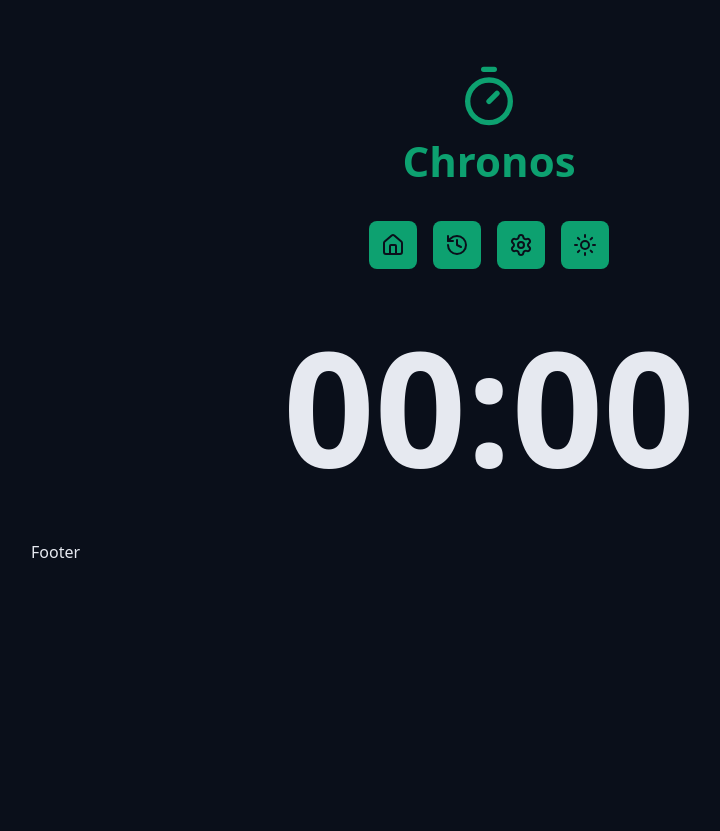
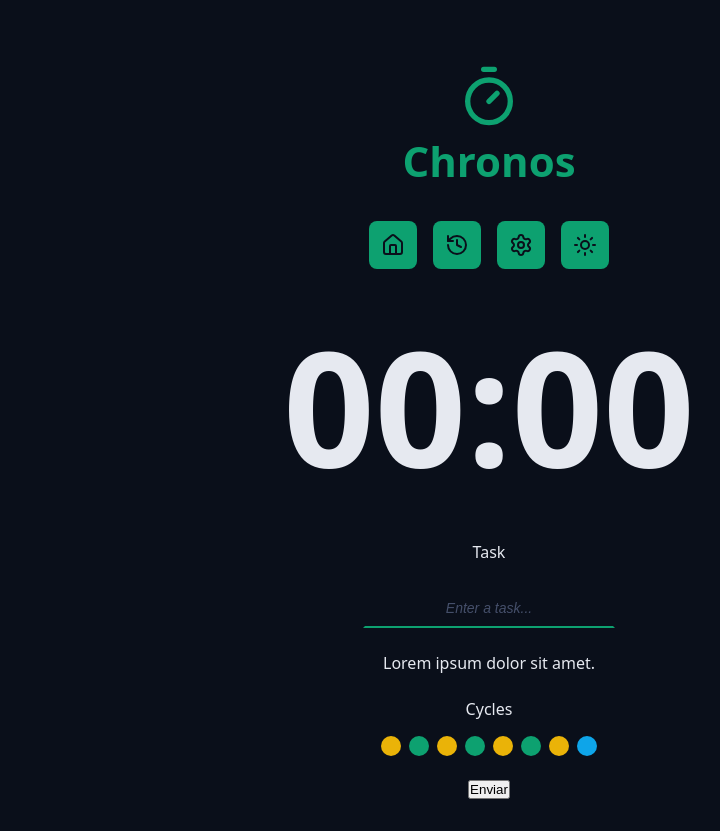
Before and after one commit to rogerdesouza/chronos-pomodoro, a React (Vite) app: page / in a window 1280 px wide. Shown: the whole page, without its empty margins (151-871 px from the left). Before the commit the page ends 800 px from the top, so only its background shows below. Built offline with nearby package versions, Linux system fonts and the light colour scheme.

Commit message:
Componentes de input e cycles

```diff
--- a/src/App.tsx
+++ b/src/App.tsx
@@ -5,6 +5,8 @@
 import { Logo } from './components/Logo';
 import { Menu } from './components/Menu';
 import { CountDown } from './components/CountDown';
+import { DefaultInput } from './components/DefaultInput';
+import { Cycles } from './components/Cycles';
 
 export function App() {
   return (
@@ -19,7 +21,25 @@
         <CountDown />
       </Container>
       <Container>
-        <section>Footer</section>
+        <form className="form" action="">
+          <div className="formRow">
+            <DefaultInput
+              id="input"
+              labelText="Task"
+              type="text"
+              placeholder="Enter a task..."
+            />
+          </div>
+          <div className="formRow">
+            <p>Lorem ipsum dolor sit amet.</p>
+          </div>
+          <div className="formRow">
+            <Cycles />
+          </div>
+          <div className="formRow">
+            <button>Enviar</button>
+          </div>
+        </form>
       </Container>
     </>
   );
--- /dev/null
+++ b/src/components/Cycles/index.tsx
@@ -0,0 +1,27 @@
+import styles from './styles.module.css';
+
+export function Cycles() {
+  return (
+    <>
+      <div className={styles.cycles}>
+        <span>Cycles</span>
+        <div className={styles.cycleDots}>
+          <span className={`${styles.cycleDot} ${styles.workTime}`}></span>
+          <span
+            className={`${styles.cycleDot} ${styles.shortBreakTime}`}
+          ></span>
+          <span className={`${styles.cycleDot} ${styles.workTime}`}></span>
+          <span
+            className={`${styles.cycleDot} ${styles.shortBreakTime}`}
+          ></span>
+          <span className={`${styles.cycleDot} ${styles.workTime}`}></span>
+          <span
+            className={`${styles.cycleDot} ${styles.shortBreakTime}`}
+          ></span>
+          <span className={`${styles.cycleDot} ${styles.workTime}`}></span>
+          <span className={`${styles.cycleDot} ${styles.longBreakTime}`}></span>
+        </div>
+      </div>
+    </>
+  );
+}
--- /dev/null
+++ b/src/components/Cycles/styles.module.css
@@ -0,0 +1,32 @@
+.cycles {
+  display: flex;
+  flex-direction: column;
+  align-items: center;
+  justify-content: center;
+  gap: 1.6rem;
+}
+
+.cycleDots {
+  display: flex;
+  gap: 0.8rem;
+}
+
+.cycleDot {
+  display: block;
+  width: 2rem;
+  height: 2rem;
+  background-color: var(--primary);
+  border-radius: 50%;
+}
+
+.workTime {
+  background: var(--warning);
+}
+
+.shortBreakTime {
+  background-color: var(--primary);
+}
+
+.longBreakTime {
+  background-color: var(--info);
+}
--- /dev/null
+++ b/src/components/DefaultInput/index.tsx
@@ -0,0 +1,20 @@
+import styles from './styles.module.css';
+
+type DefaultInputProps = {
+  id: string;
+  labelText?: string;
+} & React.ComponentProps<'input'>;
+
+export function DefaultInput({
+  id,
+  labelText,
+  type,
+  ...rest
+}: DefaultInputProps) {
+  return (
+    <>
+      {labelText && <label htmlFor={id}>{labelText}</label>}
+      <input className={styles.input} id={id} type={type} {...rest} />
+    </>
+  );
+}
--- /dev/null
+++ b/src/components/DefaultInput/styles.module.css
@@ -0,0 +1,28 @@
+.input {
+  background-color: transparent;
+  text-align: center;
+  font-size: 1.8rem;
+  padding: 0.8rem;
+  color: var(--text-default);
+  outline: none;
+
+  border: 0.2rem solid transparent;
+  border-bottom: 0.2rem solid var(--primary);
+  transition: all 0.1s ease-in-out;
+}
+
+.input:focus {
+  border: 0.2rem solid var(--primary);
+  border-radius: 0.8rem;
+}
+
+.input::placeholder {
+  color: var(--gray-500);
+  font-size: 1.4rem;
+  font-style: italic;
+}
+
+.input:disabled {
+  border-bottom: 0.2rem solid var(--disabled);
+  color: var(--text-muted);
+}
--- a/src/styles/global.css
+++ b/src/styles/global.css
@@ -25,3 +25,19 @@
     'Helvetica Neue',
     sans-serif;
 }
+
+.form {
+  display: flex;
+  align-items: center;
+  justify-content: center;
+  flex-direction: column;
+  gap: 2.4rem;
+}
+
+.formRow {
+  display: flex;
+  align-items: center;
+  justify-content: center;
+  flex-direction: column;
+  gap: 2.4rem;
+}
```
